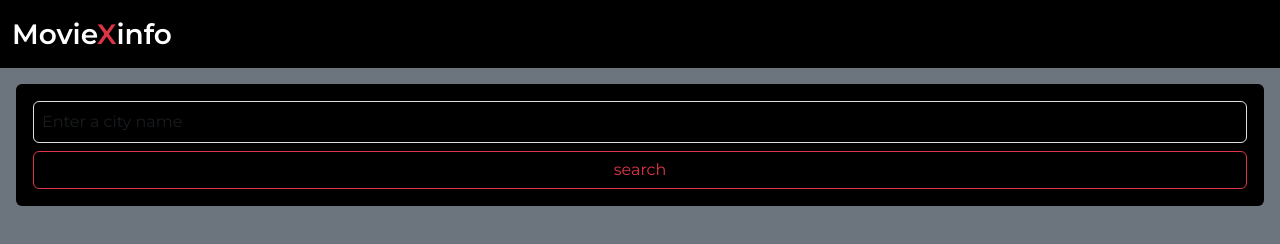
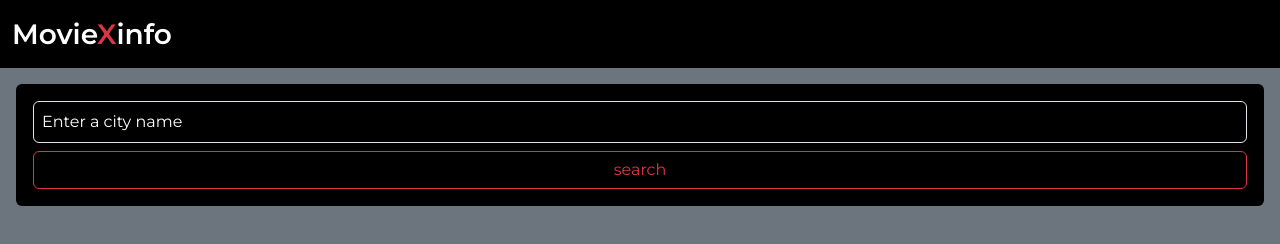
Before and after one commit to rahuldasari99/movieXinfo, a plain HTML site: page index.html in a window 1280 px wide. Drawn offline with nearby package versions, Linux system fonts and the light colour scheme; no server answers.

```diff
--- a/style.css
+++ b/style.css
@@ -35,3 +35,7 @@
 .movie-year{
     font-size: 0.8rem;
 }
+::placeholder {
+  color: white !important;
+  opacity: 1; /* ensures it’s fully visible */
+}
```
